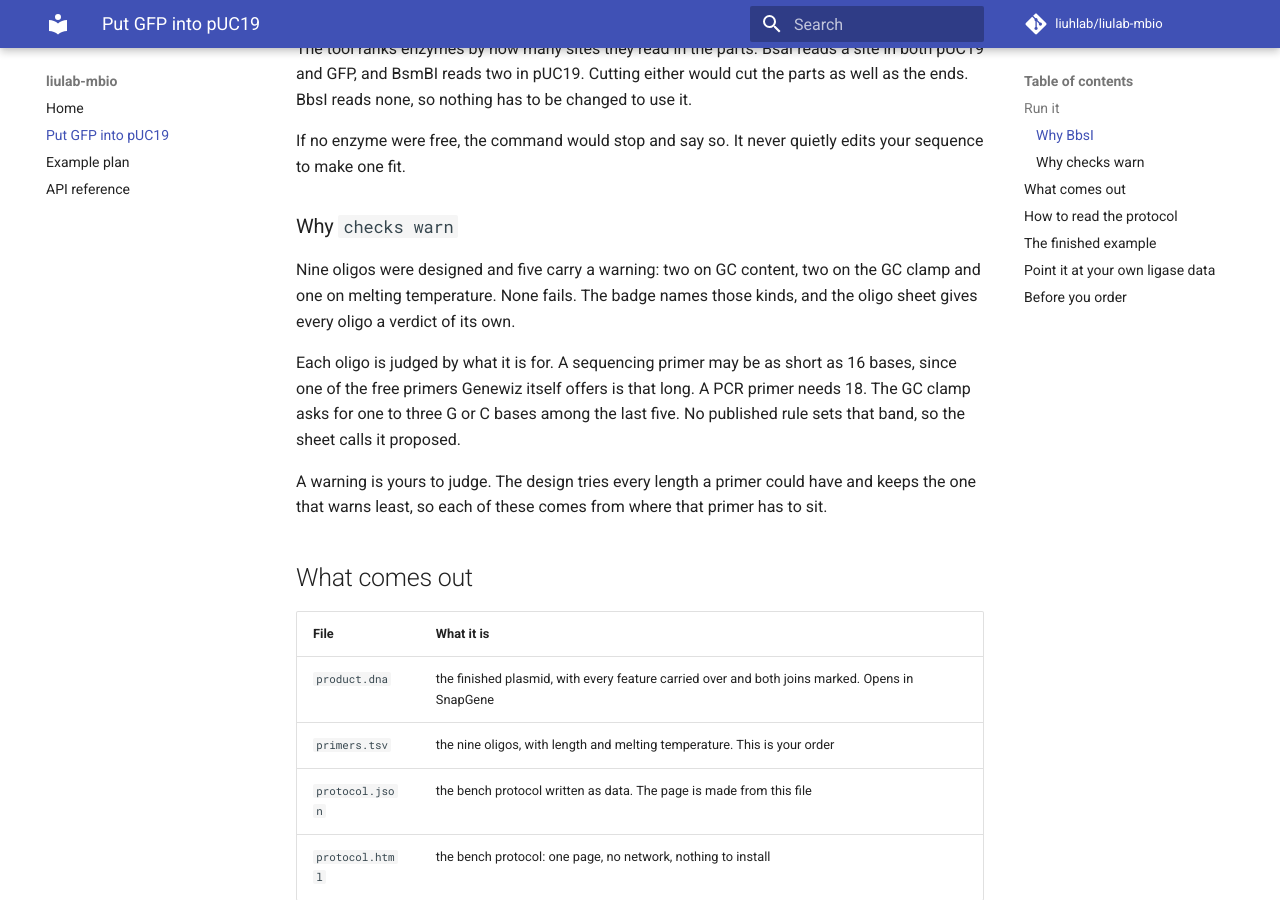
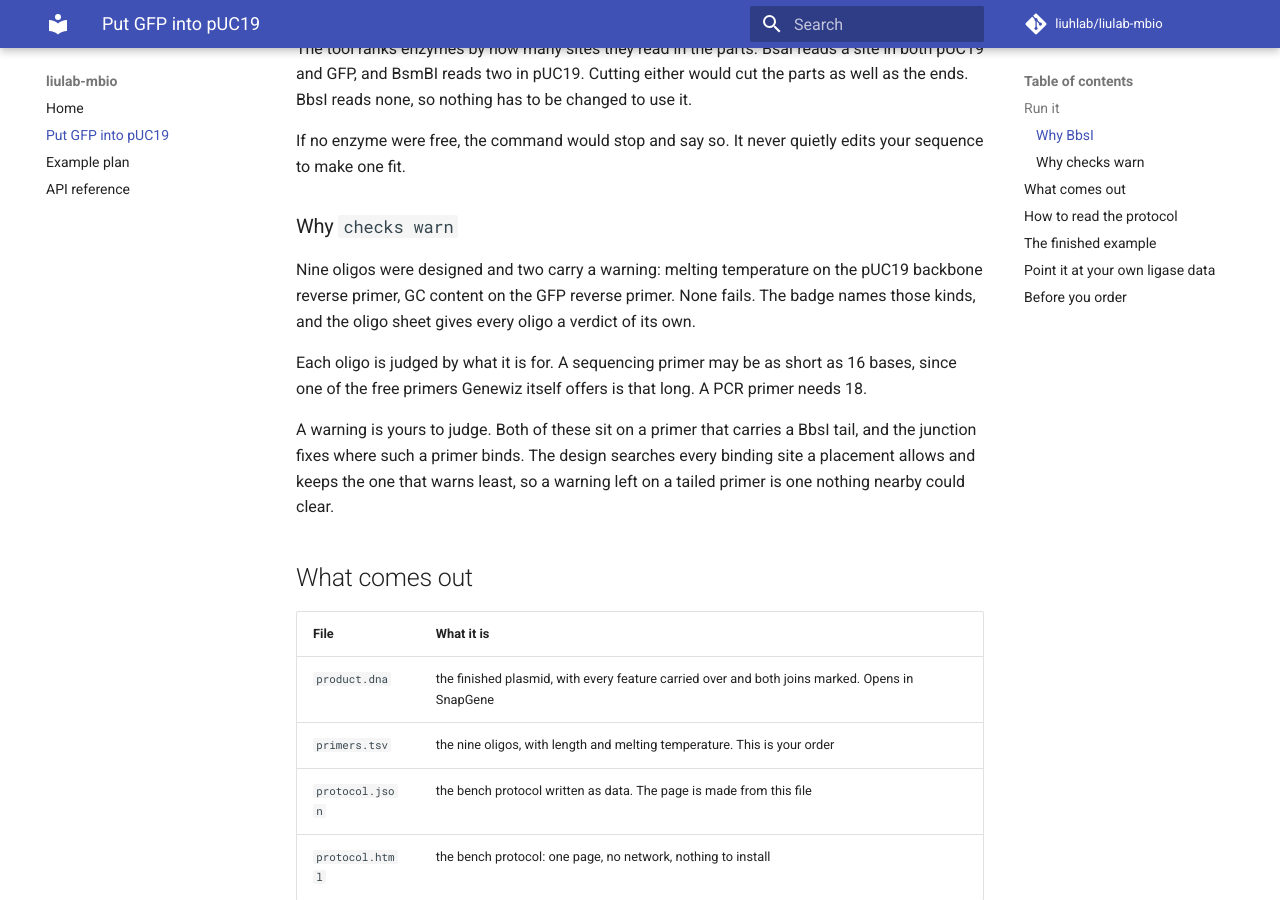
Before and after one commit to liuhlab/liulab-mbio, an MkDocs documentation site: the page built from docs/golden-gate.md, in a window 1280 px wide and 900 px high, scrolled down 936 px. Built offline with MkDocs 1.6.1 and Material for MkDocs 9.7.7, drawn with Linux system fonts in a browser that asks for light colours; comment, search, counter and statistics services are not loaded; some of the changed text lies outside the part shown.

Commit message:
Correct the pUC19-GFP numbers on the walkthrough
Read each number back off the regenerated files: two oligos warn rather than
five, and the screening and sequencing steps give new sizes. The empty vector
and the flipped insert now land 2 bp apart, so the page says to read the lanes
by their big band.

Co-Authored-By: Claude Opus 5 (1M context) <noreply@anthropic.com>
Claude-Session: https://claude.ai/code/session_01Y4HGSMqZZ3DeeMrB93QyQT

```diff
--- a/docs/golden-gate.md
+++ b/docs/golden-gate.md
@@ -39,17 +39,17 @@ sequence to make one fit.
 
 ### Why `checks warn`
 
-Nine oligos were designed and five carry a warning: two on GC content, two on the GC clamp and
-one on melting temperature. None fails. The badge names those kinds, and the oligo
-sheet gives every oligo a verdict of its own.
+Nine oligos were designed and two carry a warning: melting temperature on the pUC19 backbone
+reverse primer, GC content on the GFP reverse primer. None fails. The badge names those kinds,
+and the oligo sheet gives every oligo a verdict of its own.
 
 Each oligo is judged by what it is for. A sequencing primer may be as short as 16 bases, since
-one of the free primers Genewiz itself offers is that long. A PCR primer needs 18. The GC clamp
-asks for one to three G or C bases among the last five. No published rule sets that band, so
-the sheet calls it proposed.
+one of the free primers Genewiz itself offers is that long. A PCR primer needs 18.
 
-A warning is yours to judge. The design tries every length a primer could have and keeps the
-one that warns least, so each of these comes from where that primer has to sit.
+A warning is yours to judge. Both of these sit on a primer that carries a BbsI tail, and the
+junction fixes where such a primer binds. The design searches every binding site a placement
+allows and keeps the one that warns least, so a warning left on a tailed primer is one nothing
+nearby could clear.
 
 ## What comes out
 
@@ -98,9 +98,10 @@ Reaction tables rescale when you change the number of reactions at the top of th
 you do not do that arithmetic yourself. Gel steps draw the bands to expect.
 
 **The screening step** is the one to read twice. A correct clone gives two bands, 160 and
-897 bp. An empty vector gives one band at 236 bp. A clone with GFP the wrong way round gives
-220 and 897 bp. Those three lanes are different on purpose, so the gel alone tells you which
-you have.
+878 bp. An empty vector gives one band at 217 bp. A clone with GFP the wrong way round gives
+219 and 878 bp. Read the big band first: only the two lanes that hold GFP carry it, and 160
+against 219 then tells those two apart. The empty vector and the flipped insert are 2 bp
+apart, so the small band on its own will not separate them.
 
 ## The finished example
 
@@ -150,7 +151,7 @@ nobody has made; it does not replace one somebody has. Without such a file nothi
 - Look at every badge that is not green, and decide about it.
 - Open the line under the oligo sheet and decide about each warning.
 - Check that the product map holds what you meant to clone.
-- Check the three screening bands are different from each other.
+- Check the three screening lanes can still be told apart.
 
 `pixi run liulab_mbio goldengate plan --help` lists the rest of the options: where to put the
 insert, which way round it goes, holding a join in frame, forcing an enzyme, and which
```
